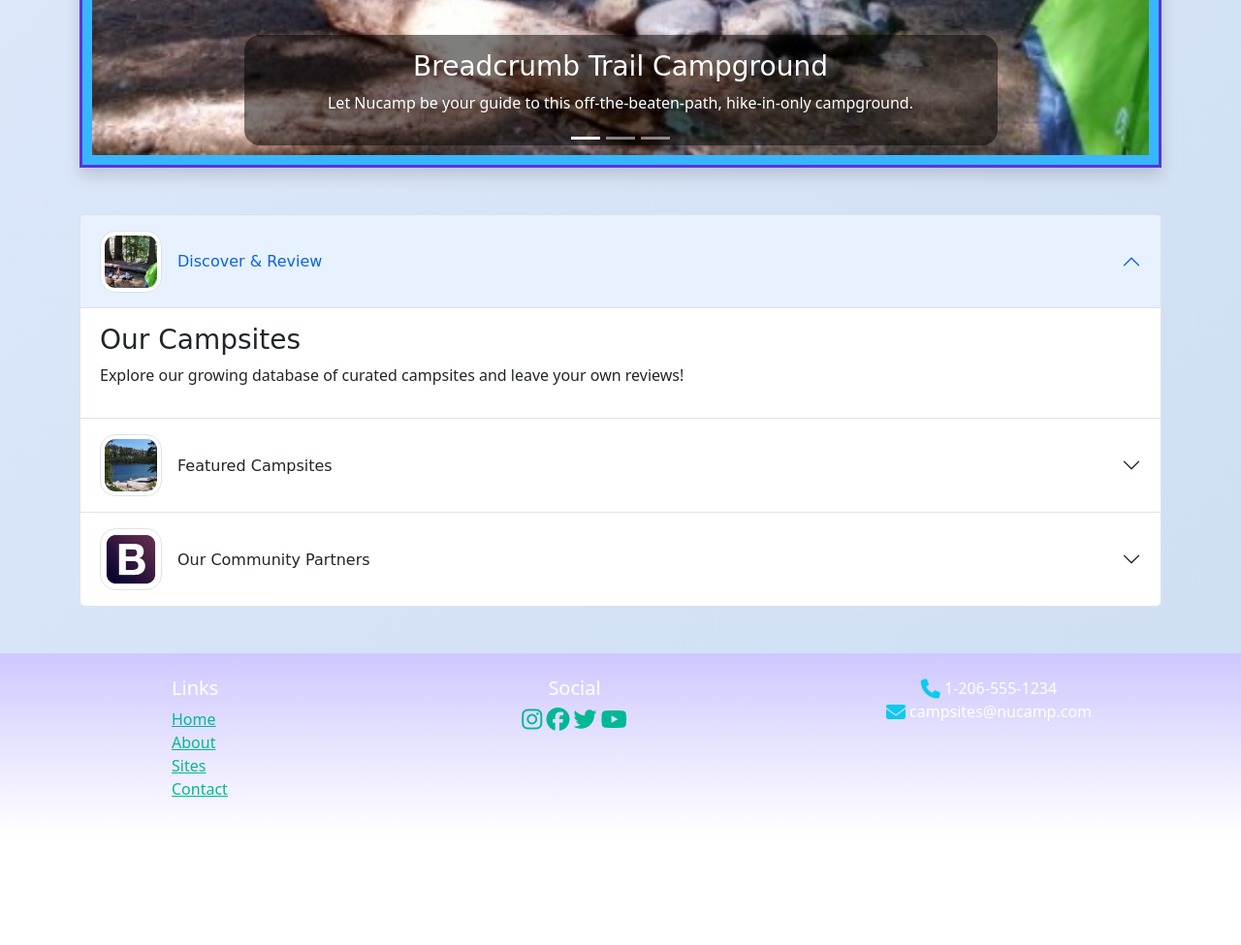
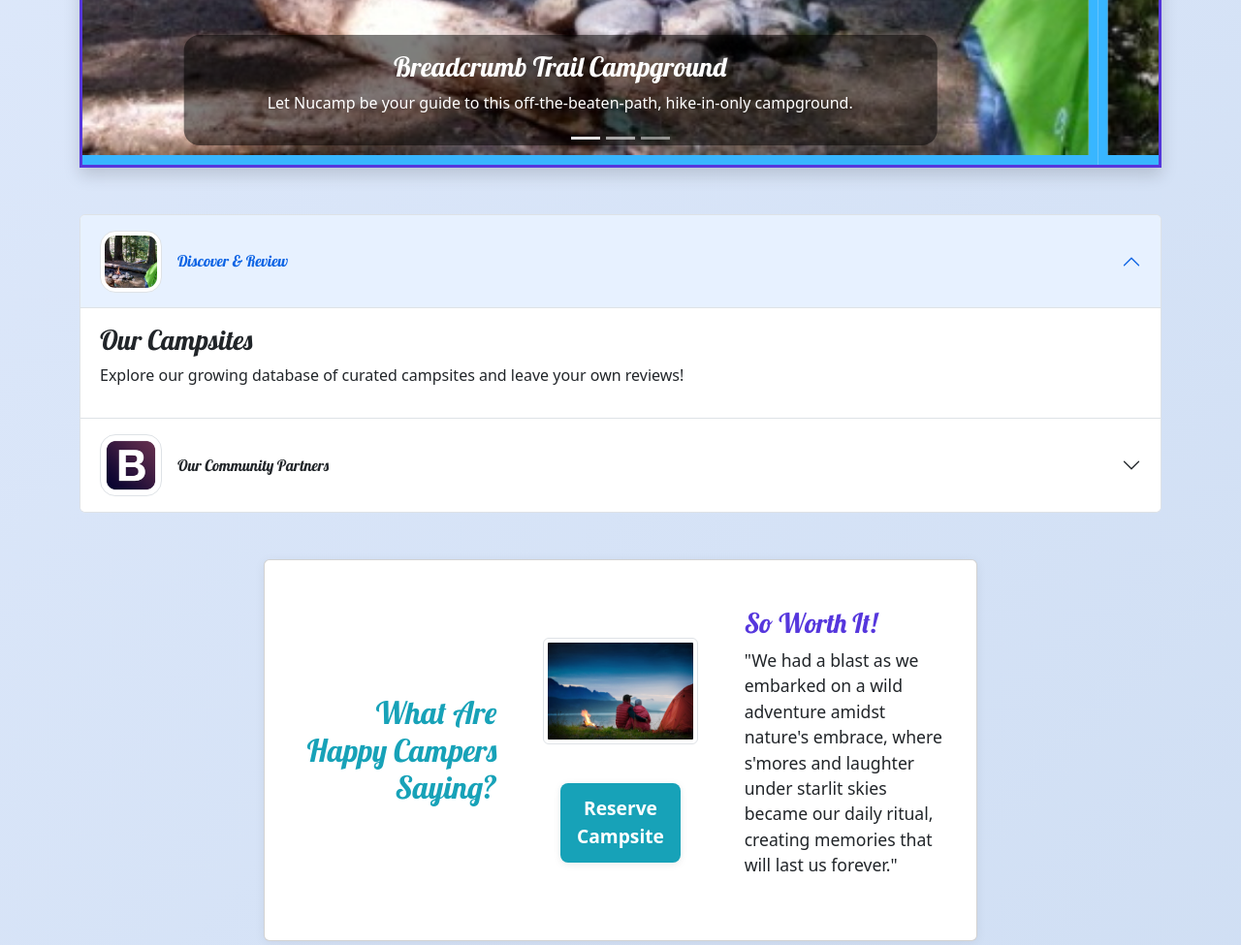
Before and after one commit to NicoleMarie387/SchoolWork, a website built with Parcel: page index.html in a window 1280 px wide. Shown: the part 760-1735 px from the top of the page at 97% size. Before the commit the page ends 1622 px from the top, so only its background shows below. Built offline with nearby package versions, Linux system fonts and the light colour scheme; a script that the page names is missing; files whose address does not match are found by name.

Commit message:
Update review section styles and layout

```diff
--- /dev/null
+++ b/css/_review-section.scss
@@ -0,0 +1,40 @@
+// Mixins allow you to create a function-like CSS to add multiple rulesets to one class. You can also extend from them to add variations for specific custom classes.
+@mixin review-section() {
+    background: #fffbe6;
+    border: 2px solid #17A2B8;
+    border-radius: 1rem;
+    box-shadow: 0 2px 12px rgba(0,0,0,0.06);
+    padding: 2rem 1rem;
+}
+
+.review-section {
+    @include review-section;
+}
+
+// This is similar to a mixin but is more useful when creating custom CSS button components
+%campsite-btn {
+    background: #17A2B8;
+    color: #fff;
+    border: none;
+    border-radius: 0.5rem;
+    padding: 0.75rem 2rem;
+    font-size: 1.2rem;
+    font-weight: bold;
+    box-shadow: 0 2px 8px rgba(0,0,0,0.08);
+    transition: background 0.2s;
+    margin-top: 1rem;
+    display: flex;
+    justify-content: center;
+    align-items: center;
+    width: 60%;
+}
+
+.campsite-btn {
+    @extend %campsite-btn;
+
+    &:hover,
+    &:focus {
+        background: darken(#17A2B8, 10%);
+        color: #fff;
+    }
+}
--- a/css/styles.scss
+++ b/css/styles.scss
@@ -73,4 +73,28 @@ header {
     background-color: $color-mid;
     color: #fff;
   }
+  .review-section {
+    background: #fffbe6;
+    border: 2px solid #17A2B8;
+    border-radius: 1rem;
+    box-shadow: 0 2px 12px rgba(0,0,0,0.06);
 }
+
+.campsite-btn {
+    background-color: #17A2B8;
+    color: #fff;
+    border: none;
+    border-radius: 0.5rem;
+    padding: 0.75rem 2rem;
+    font-size: 1.2rem;
+    font-weight: bold;
+    box-shadow: 0 2px 8px rgba(0,0,0,0.08);
+    transition: background 0.2s;
+}
+.campsite-btn:hover,
+.campsite-btn:focus {
+    background-color: #138496;
+    color: #fff;
+}
+}
+@import 'review-section';
--- a/index.html
+++ b/index.html
@@ -11,6 +11,7 @@
     <link rel="stylesheet" href="/node_modules/@fortawesome/fontawesome-free/css/solid.css"/>
     <link rel="stylesheet" href="css/styles.scss" />
     <title>Nucamp: A Better Way To Camp - Custom</title>
+    <link href="https://fonts.googleapis.com/css?family=Lobster&display=swap" rel="stylesheet">
     <style>
         body {
             background: linear-gradient(135deg, #e0eafc 0%, #cfdef3 100%);
@@ -45,10 +46,10 @@
             color: #00b894;
         }
         .img-emphasis {
-    border: 4px solid #38b6ff;           /* Thicker, blue border */
-    border-radius: 1rem;                 /* Rounded corners */
-    padding: 4px;                        /* Space for border */
-    background: #fff;                    /* White background for pop */
+            border: 4px solid #38b6ff;
+            border-radius: 1rem;
+            padding: 4px;
+            background: #fff;
         }
         .carousel-img-emphasis,
         .carousel-img-emphasis:focus,
@@ -57,7 +58,6 @@
             box-shadow: none !important;
             border: 10px solid #38b6ff !important;
         }
-
         .carousel-inner img:focus,
         .carousel-inner img:active {
             outline: none !important;
@@ -271,21 +271,6 @@
                     </div>
                 </div>
             </div>
-            <!-- Feature Section -->
-            <div class="accordion-item">
-                <h2 class="accordion-header" id="headingFeature">
-                    <button class="accordion-button collapsed d-flex align-items-center gap-3" type="button" data-bs-toggle="collapse" data-bs-target="#collapseFeature" aria-expanded="false" aria-controls="collapseFeature">
-                        <img src="img/react-lake-thumb.jpg" alt="React Lake" style="height:64px; width: 64px;" class="rounded-4 img-thumbnail img-emphasis" />
-                        <span>Featured Campsites</span>
-                    </button>
-                </h2>
-                <div id="collapseFeature" class="accordion-collapse collapse" aria-labelledby="headingFeature" data-bs-parent="#mainAccordion">
-                    <div class="accordion-body">
-                        <h3>React Lake Campground</h3>
-                        <p>Nestled in the foothills of the Chrome Mountains, this campground on the shores of the pristine React Lake is a favorite for fly fishers.</p>
-                    </div>
-                </div>
-            </div>
             <!-- Partner Section -->
             <div class="accordion-item">
                 <h2 class="accordion-header" id="headingPartner">
@@ -302,6 +287,39 @@
                 </div>
             </div>
         </div>
+<!-- Review Section OUTSIDE Accordion -->
+<div class="row justify-content-center my-5">
+    <div class="col-12 col-md-10 col-lg-8">
+        <div class="card review-section">
+            <div class="card-body">
+                <div class="row align-items-center">
+                    <div class="col-12 col-md-4 text-md-end mb-3 mb-md-0 d-flex align-items-center justify-content-end">
+                        <h2 class="text-sm-end mb-0" style="font-family: 'Lobster', cursive; color: #17A2B8;">What Are Happy Campers Saying?</h2>
+                    </div>
+                    <div class="col-12 col-md-4 d-flex flex-column align-items-center mb-3 mb-md-0">
+                        <img src="img/happy-campers.jpg" class="img-thumbnail img-fluid mb-3" alt="Happy Campers" style="max-width: 160px;" />
+                        <div class="d-flex justify-content-center mt-2">
+                            <button
+                                class="campsite-btn"
+                                data-bs-toggle="modal"
+                                data-bs-target="#reserveModal">
+                                Reserve Campsite
+                            </button>
+                        </div>
+                    </div>
+                    <div class="col-12 col-md-4 d-flex flex-column justify-content-center">
+                        <h3 style="color: #5637dd;">So Worth It!</h3>
+                        <p style="font-size: 1.1rem;">
+                            "We had a blast as we embarked on a wild adventure amidst nature's embrace, where s'mores and laughter under starlit skies became our daily ritual, creating memories that will last us forever."
+                        </p>
+                    </div>
+                </div>
+            </div>
+        </div>
+    </div>
+</div>
+        <!-- End Review Section -->
+
     </main>
     <!-- footer -->
     <footer class="pt-4 mt-5">
@@ -331,6 +349,7 @@
         </div>
     </footer>
     <!-- Bootstrap JavaScript plugins -->
-<script src="node_modules/bootstrap/dist/js/bootstrap.bundle.js"></script>
+    <script src="https://cdn.jsdelivr.net/npm/@popperjs/core@2.11.6/dist/umd/popper.min.js" integrity="sha384-oBqDVmMz4fnFO9gybB8c5c5c5c5c5c5c5c5c5c5c5c5c5c5c5c5c5c5c5c5c5c5" crossorigin="anonymous"></script>
+    <script src="https://cdn.jsdelivr.net/npm/bootstrap@5.1.3/dist/js/bootstrap.min.js" integrity="sha384-1CmrxMRARb6aN6R9A4c8c5c5c5c5c5c5c5c5c5c5c5c5c5c5c5c5c5c5c5c5c5" crossorigin="anonymous"></script>
 </body>
 </html>
```
Also changed, not shown: img/happy-campers.jpg (added). Lines whose indentation alone changed are shown as unchanged.
